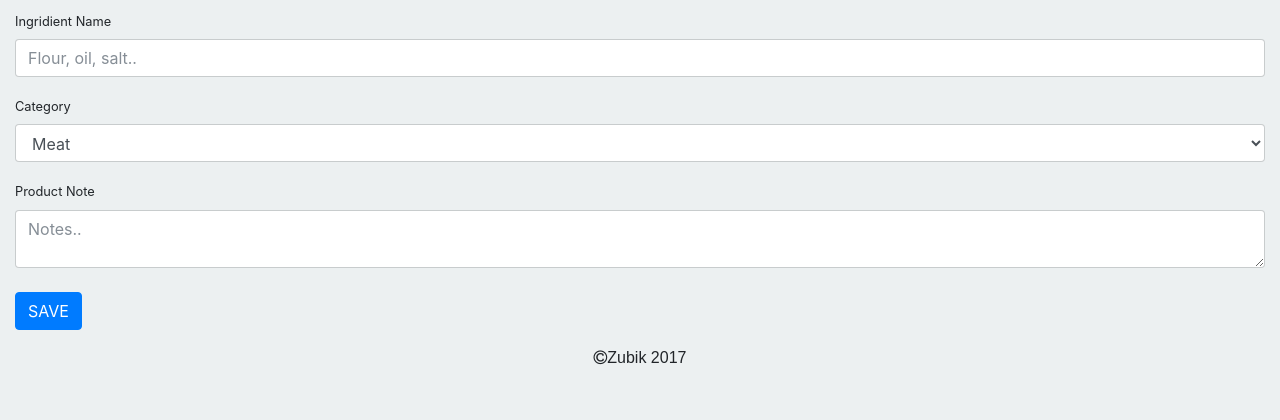
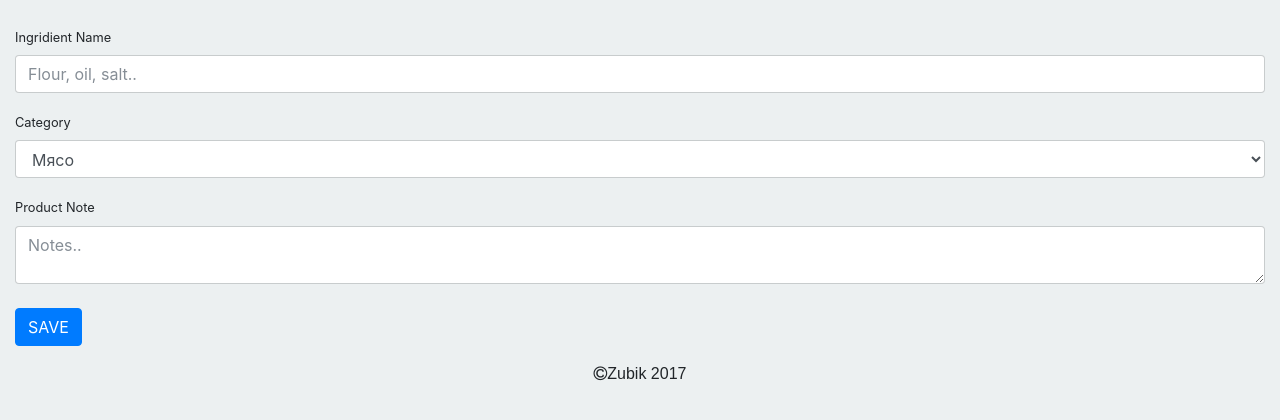
Before and after one commit to iredkoz/testapp, a Flask app: page /new-ingridient in a window 1280 px wide. Shown: the part 121-541 px from the top of the page. Run offline with Flask 2, Linux system fonts and the light colour scheme; parts of the project's set-up code (start-up, migrations or seed data) failed here and were passed over; some libraries are stand-ins or nearby versions.

Commit message:
some updates

```diff
--- a/app/__init__.py
+++ b/app/__init__.py
@@ -14,8 +14,8 @@ ma = Marshmallow()
 
 def create_app(config_name):
     app = Flask(__name__)
-    app.config['SQLALCHEMY_DATABASE_URI']='mysql://ilya:ilya@localhost/testapp'
-    app.config['SQLALCHEMY_BINDS']={'recipe':'mysql://ilya:ilya@localhost/recipe'}
+    app.config['SQLALCHEMY_DATABASE_URI']='mysql://ilya:ilya@localhost/testapp?charset=utf8'
+    app.config['SQLALCHEMY_BINDS']={'recipe':'mysql://ilya:ilya@localhost/recipe?charset=utf8'}
     app.config['SQLALCHEMY_TRACK_MODIFICATIONS']='False'
     app.debug = True
     app.secret_key='super secret key'
--- a/app/recipeapp/__init__.py
+++ b/app/recipeapp/__init__.py
@@ -1,3 +1,4 @@
+# -*- coding: utf-8 -*-
 from flask import Blueprint
 
 recipeapp = Blueprint('recipeapp',__name__,template_folder='templates')
--- a/app/recipeapp/constants.py
+++ b/app/recipeapp/constants.py
@@ -1,4 +1,5 @@
 #constants.py
+# -*- coding: utf-8 -*-
 
 units = ['lb','oz','gal','qt','pt','fl oz','kg','g','L','ml','box','each','bag','cart',
          'm','cm','mm','inch','ft','yard']
@@ -7,4 +8,4 @@ categories = ['Breakfast','Lunch','Beverages','Appetizers','Soups','Salads','Mai
 subcategories = ['Beef','Chicken','Pork','Seafood','Vegetables','Vegetarian','Maslenitsa','New Year','Christmas']
 cuisine = ['Russian','American','Italian','Chinease','Other']
 
-food_cats=['Meat','Vegetables','Fruits','Flour','Spices','Dairy','Cereals']
+food_cats=[u'Мясо',u'Овощи',u'Фрукты',u'Мука',u'Специи',u'Молочные',u'Зерновые']
--- a/app/recipeapp/forms.py
+++ b/app/recipeapp/forms.py
@@ -1,3 +1,5 @@
+# -*- coding: utf-8 -*-
+
 from flask_wtf import FlaskForm
 from flask.ext.uploads import UploadSet, IMAGES
 from wtforms.fields import *
@@ -9,6 +11,9 @@ import constants
 
 images = UploadSet('images',IMAGES)
 
+def query_ingridients():
+    return Ingridients.query
+
 class IngridientForm(FlaskForm):
     name = StringField('Ingridient Name',validators = [DataRequired('Please enter ingridient name')], render_kw={"placeholder":"Flour, oil, salt..","class":"form-control"})
     note = TextAreaField('Product Note', render_kw={"placeholder":"Notes..","class":"form-control"})
@@ -17,3 +22,19 @@ class IngridientForm(FlaskForm):
 class StepForm(FlaskForm):
     description = TextAreaField('Description',render_kw={"placeholder":"What to do..","class":"form-control"})
     photo = FileField('Picture',validators = [FileRequired(),FileAllowed(images,'Images only!')])
+
+class RecipeIngridientForm(FlaskForm):
+    name = QuerySelectField('Ingridient',query_factory=query_ingridients,  get_label='name',allow_blank=False, render_kw={"class":"form-control"})
+    quantity = IntegerField('Quantity',render_kw={"class":"form-control"})
+    unit = SelectField('Units',choices=[(item,item) for item in constants.units],render_kw={"class":"form-control"})
+
+class RecipeForm(FlaskForm):
+    name = StringField('Recepie',validators = [DataRequired('Название рецепта')], render_kw={"class":"form-control"})
+    category = SelectField('Category', choices=[(item,item) for item in constants.categories],render_kw={"class":"form-control"})
+    subcategory = SelectField('Sub-category', choices=[(item,item) for item in constants.subcategories],render_kw={"class":"form-control"})
+    cuisine = SelectField('Cuisine', choices=[(item,item) for item in constants.cuisine],render_kw={"class":"form-control"})
+    description = TextAreaField('Recipe description', render_kw={"placeholder":"Description..","class":"form-control"})
+    prep_time =IntegerField('Cooking time',render_kw={"class":"form-control","type":"range"})
+    favourite = BooleanField('Favourite',render_kw={"class":"form-control"})
+
+    ingridients = FieldList(FormField(RecipeIngridientForm,render_kw={"class":"form-group row"}),min_entries=1)
--- a/app/recipeapp/views.py
+++ b/app/recipeapp/views.py
@@ -1,9 +1,10 @@
+# -*- coding: utf-8 -*-
 from flask import render_template, request, redirect, flash,url_for, jsonify
 from . import recipeapp
 
 import simplejson as json
 import datetime
-from forms import IngridientForm, StepForm
+from forms import IngridientForm, StepForm, RecipeForm
 from .. import db
 from ..models import Recipes, Ingridients, Steps, StepPhotos, RecipePhotos,IngidientList
 #from ..models import RecipesSchema, IngridientsSchema, StepsSchema, StepsPhotosSchema, RecipePhotosSchema, IngridientListSchema
@@ -38,3 +39,8 @@ def new_ingridient():
             db.session.commit()
             flash('Item added successfully!','alert-success')
     return render_template('recipeapp/editor.html',itemForm=itemForm)
+
+@recipeapp.route('/new-recipe',methods = ['GET','POST'])
+def new_recipe():
+    form = RecipeForm()
+    return render_template('recipeapp/editor.html',form=form)
--- a/app/templates/recipeapp/editor.html
+++ b/app/templates/recipeapp/editor.html
@@ -32,15 +32,22 @@
         </form>
     </nav>
 </div>
+<div class="container-fluid mr-2 my-4">
     {% with messages = get_flashed_messages(with_categories=true) %}
     {% if messages %}
     <ul class="flashes">
-     {% for m in messages %}
-      <div class="alert {{ category }}" role="alert">{{ m }}</div>
+        {% for c,m in messages %}
+        <div class="alert {{ c }}" role="alert">
+            <button type=button class="close" data-dismiss="alert" aria-label="Close">
+                <span aria-hidden="true">&times;</span>
+            </button>
+            {{ m }}
+        </div>
         {% endfor %}
     </ul>
     {% endif %}
     {% endwith %}
+</div>
 
 <div class="container-fluid mt-2">
     {% if request.endpoint.endswith('new_ingridient')%}
--- a/app/templates/recipeapp/recipeapp.html
+++ b/app/templates/recipeapp/recipeapp.html
@@ -16,7 +16,7 @@
             <li class="nav-item dropdown">
                 <a class="nav-link dropdown-toggle" href="#" data-toggle="dropdown">Tools</a>
                 <div class="dropdown-menu" id="toolsDropDown">
-                    <a class="dropdown-item" href="#">New Recipe+</a>
+                    <a class="dropdown-item" href="{{ url_for('recipeapp.new_recipe') }}">New Recipe+</a>
                     <a class="dropdown-item" href="{{ url_for('recipeapp.new_ingridient') }}">New Ingridient+</a>
                 </div>
             </li>
```
Also changed, not shown: other parts of app/templates/recipeapp/editor.html (+31 -3 lines). Lines whose indentation alone changed are shown as unchanged.
